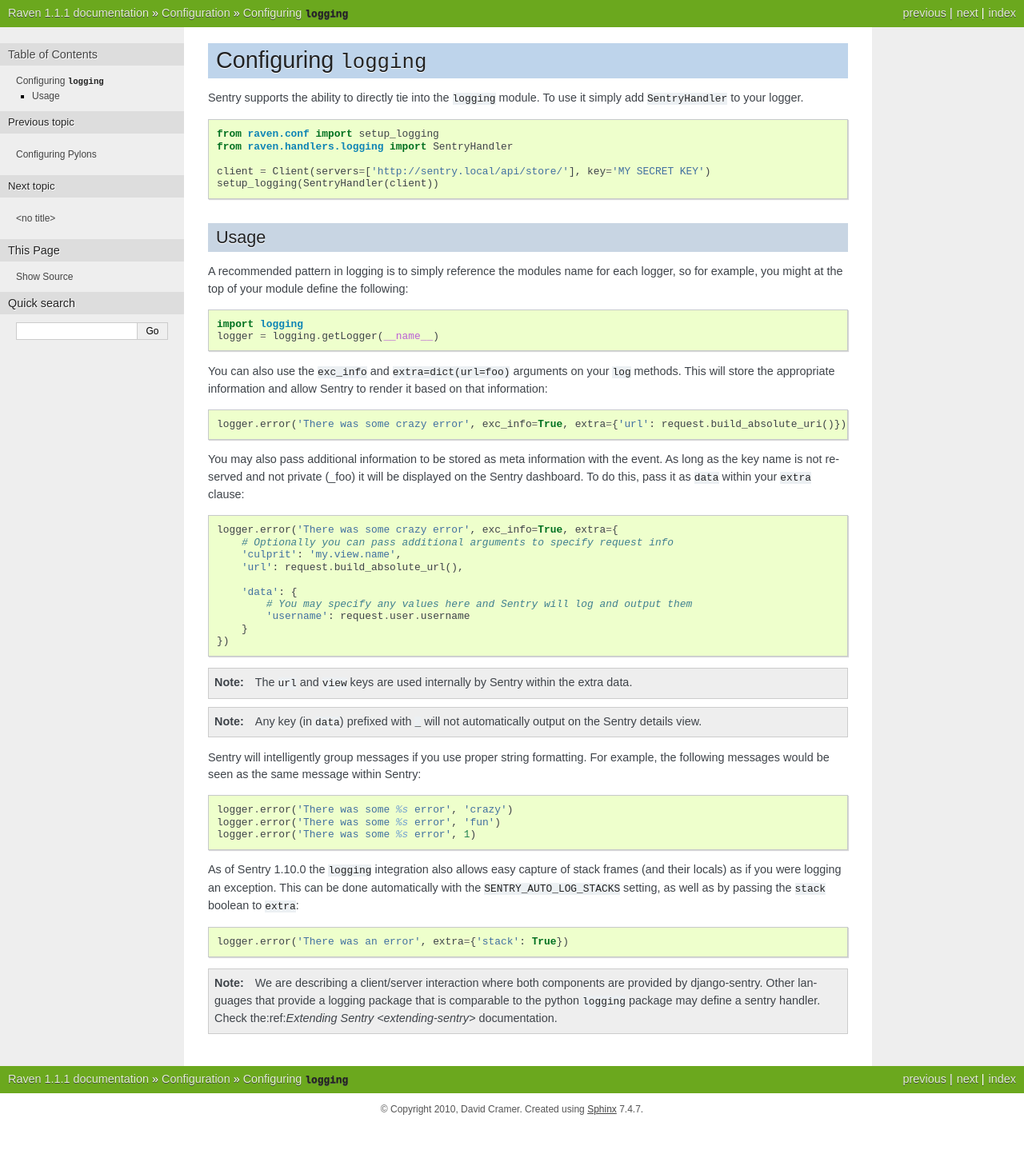
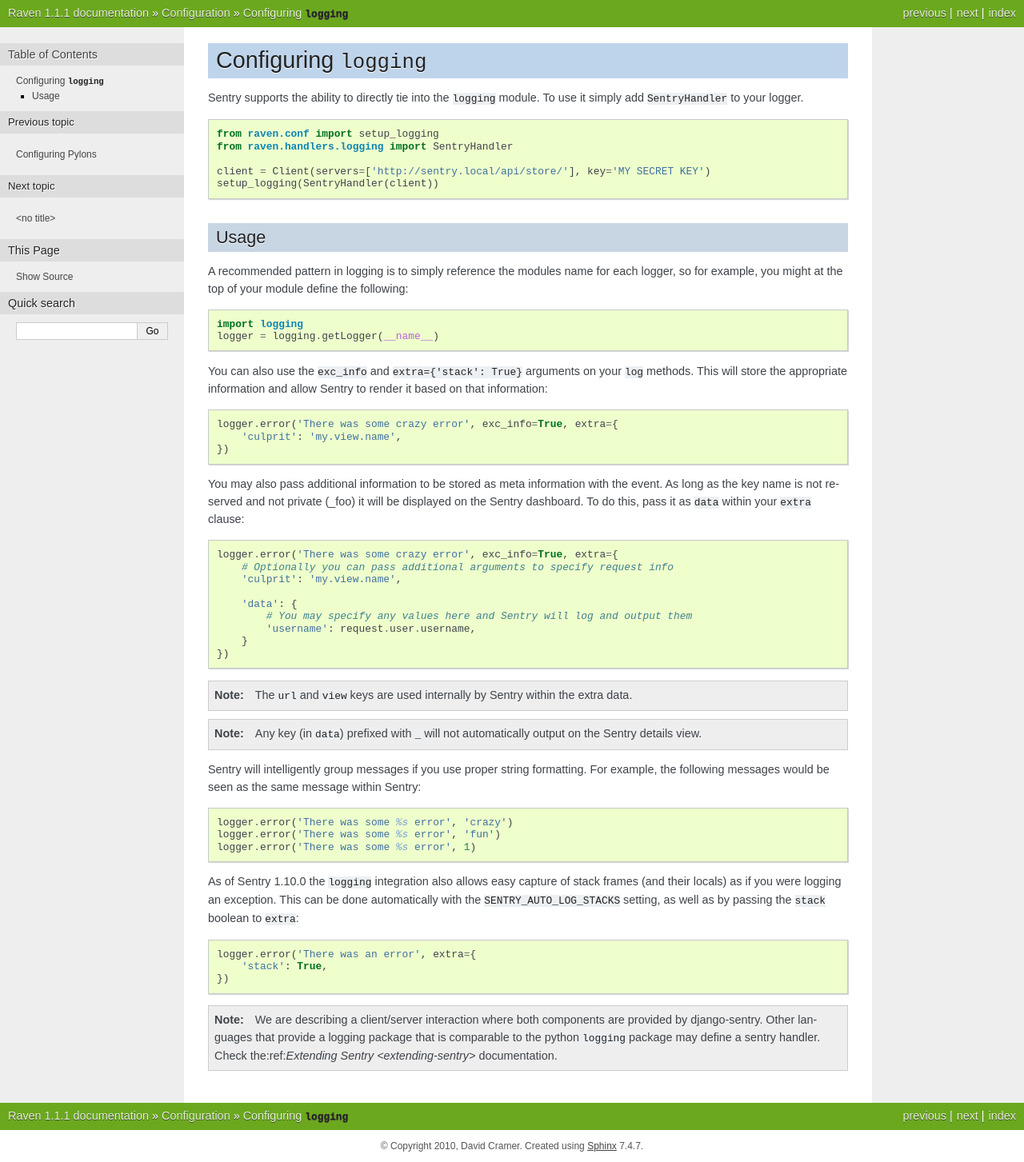
Before and after one commit to JohnFredok/apm-agent-python, a Sphinx documentation site: the page built from docs/config/logging.rst, in a window 1280 px wide. Shown: the whole page at 80% size. Built offline with Sphinx 7.4.7, drawn with Linux system fonts in a browser that asks for light colours; pages that are not in the unit, such as notebooks, are missing from menus; before the commit the page ends 1407 px from its top, so only the background shows below that.

Commit message:
Bring logging in line with what was expected (and previously correct)

```diff
--- a/docs/config/logging.rst
+++ b/docs/config/logging.rst
@@ -19,9 +19,11 @@
     import logging
     logger = logging.getLogger(__name__)
 
-You can also use the ``exc_info`` and ``extra=dict(url=foo)`` arguments on your ``log`` methods. This will store the appropriate information and allow Sentry to render it based on that information::
+You can also use the ``exc_info`` and ``extra={'stack': True}`` arguments on your ``log`` methods. This will store the appropriate information and allow Sentry to render it based on that information::
 
-    logger.error('There was some crazy error', exc_info=True, extra={'url': request.build_absolute_uri()})
+    logger.error('There was some crazy error', exc_info=True, extra={
+        'culprit': 'my.view.name',
+    })
 
 You may also pass additional information to be stored as meta information with the event. As long as the key
 name is not reserved and not private (_foo) it will be displayed on the Sentry dashboard. To do this, pass it as ``data`` within
@@ -30,11 +32,10 @@
     logger.error('There was some crazy error', exc_info=True, extra={
         # Optionally you can pass additional arguments to specify request info
         'culprit': 'my.view.name',
-        'url': request.build_absolute_url(),
 
         'data': {
             # You may specify any values here and Sentry will log and output them
-            'username': request.user.username
+            'username': request.user.username,
         }
     })
 
@@ -52,7 +53,9 @@
 logging an exception. This can be done automatically with the ``SENTRY_AUTO_LOG_STACKS`` setting, as well as by passing the
 ``stack`` boolean to ``extra``::
 
-    logger.error('There was an error', extra={'stack': True})
+    logger.error('There was an error', extra={
+        'stack': True,
+    })
 
 .. note::
 
```
Also changed, not shown: 2 other files.
